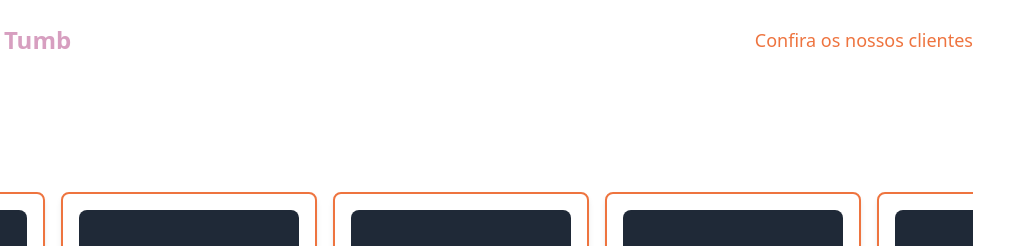
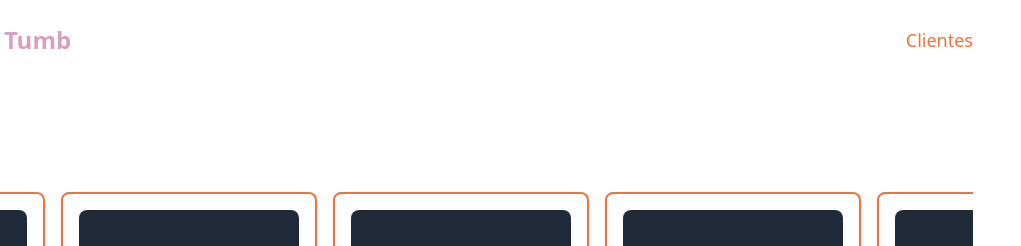
Before and after one commit to babiperina/agenciatumb, a plain HTML site: page index.html in a window 1280 px wide. Shown: the top 246 px of the page, 259-1280 px from the left. Drawn offline with nearby package versions, Linux system fonts and the light colour scheme.

Commit message:
pagina de clientes

```diff
--- a/index.html
+++ b/index.html
@@ -28,7 +28,7 @@
             </div>
             <!-- Link para a página de clientes -->
             <div class="flex items-center">
-                <a href="./paginas/clientes.html" class="text-custom-color hover:underline text-lg">Confira os nossos clientes</a>
+                <a href="./paginas/clientes.html" class="text-custom-color hover:underline text-lg">Clientes</a>
             </div>
         </div>
     </header>
```
